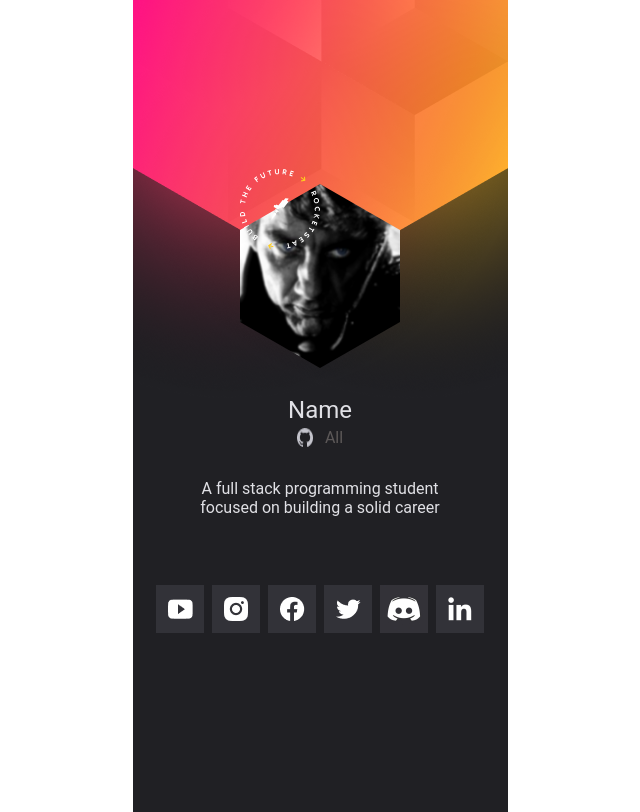
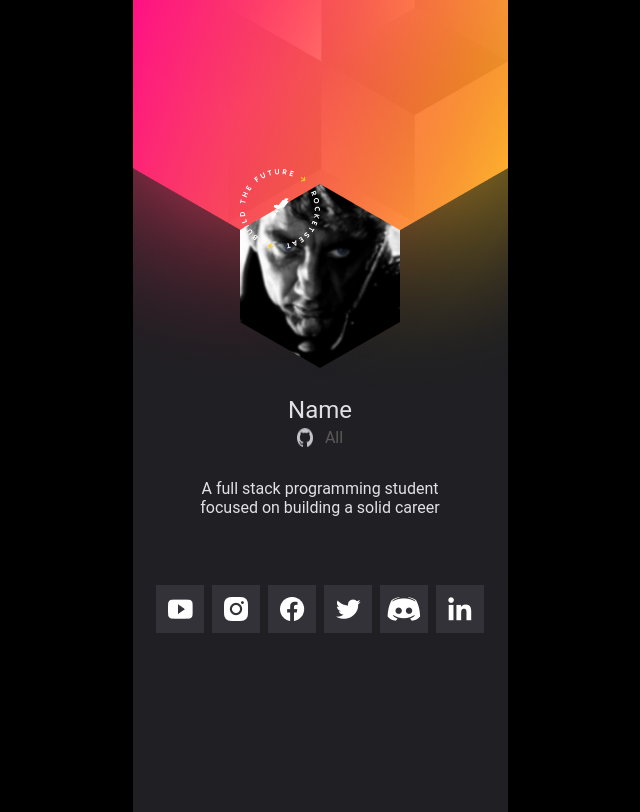
Before and after one commit to AllRez44/cracha-nlw-2021, a plain HTML site: page index.html in a window 1280 px wide. Shown: the whole page, without its empty margins (320-960 px from the left). Drawn offline with Linux system fonts and the light colour scheme; no server answers.

Commit message:
Update style.css

```diff
--- a/style.css
+++ b/style.css
@@ -3,7 +3,7 @@
   font-family: Roboto, sans-serif;
   font-weight: 400;
   -webkit-font-smoothing: antialiased;
-  --black: rgb(240, 6%, 13%);
+  --black: rgb(0, 6%, 13%);
   --gray: hsl(240, 9%, 89%);
 }
 
@@ -11,6 +11,7 @@ body {
   height: 100%;
   display: grid;
   place-items: center;
+  background-color:black;
 }
 
 main {
```
